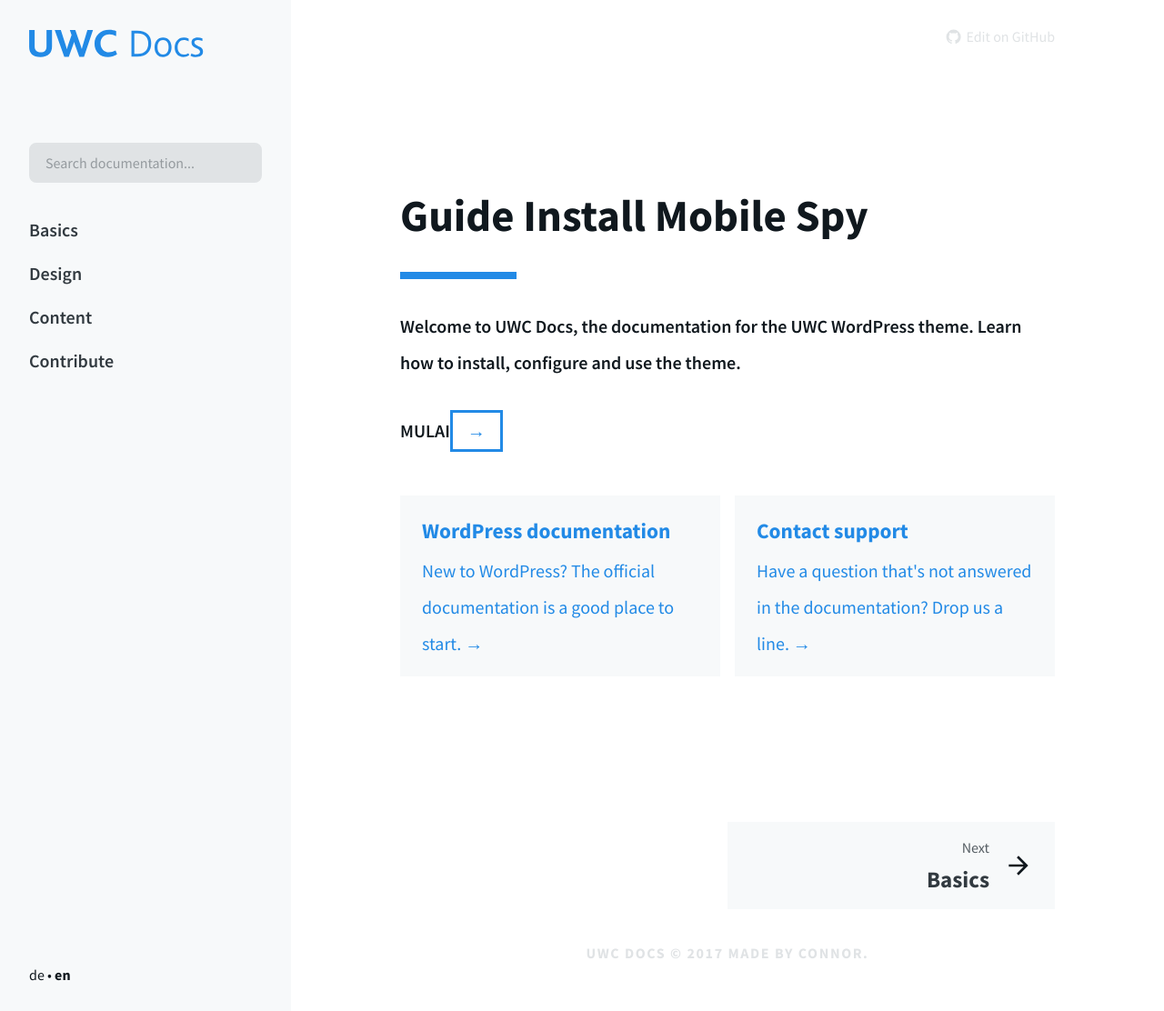
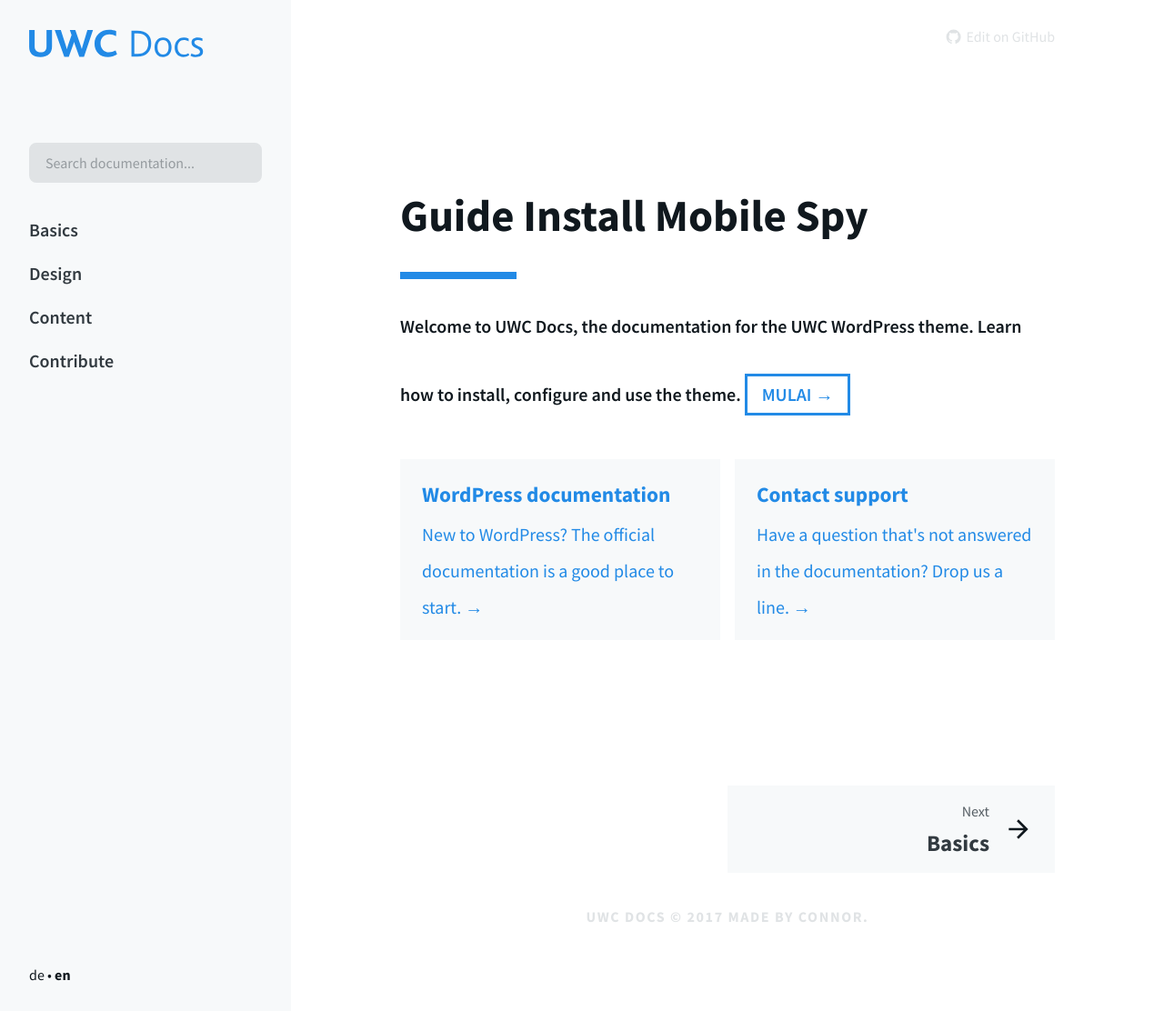
Before and after one commit to sadapwebid/guide-install, a Jekyll site: the page built from index.html, in a window 1280 px wide and 1112 px high. Shown: the whole window at 91% size. Built offline with Jekyll 4.4.1, drawn with Linux system fonts in a browser that asks for light colours.

Commit message:
Update from Forestry.io - index.html

```diff
--- a/index.html
+++ b/index.html
@@ -6,7 +6,7 @@
 ---
 Welcome to UWC Docs, the documentation for the UWC WordPress theme. Learn how to install, configure and use the theme.
 
-<br>MULAI<a class="button" href="/basics/">→</a>
+<a class="button" href="/basics/">MULAI →</a>
 
 <div class="links-wrapper">
   <a class="links-left" href="https://codex.wordpress.org/" target="_blank" rel="noopener noreferrer">
```
